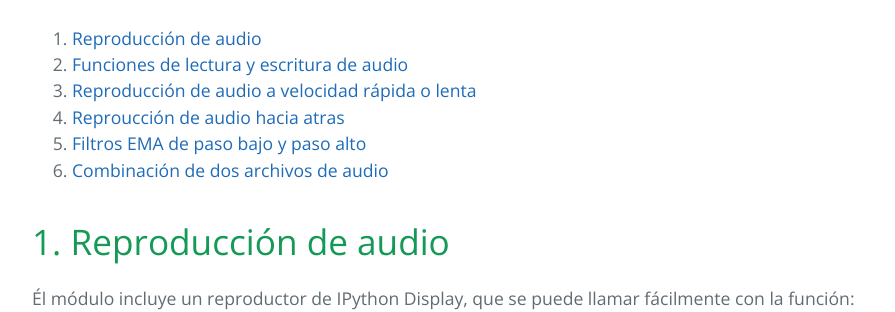
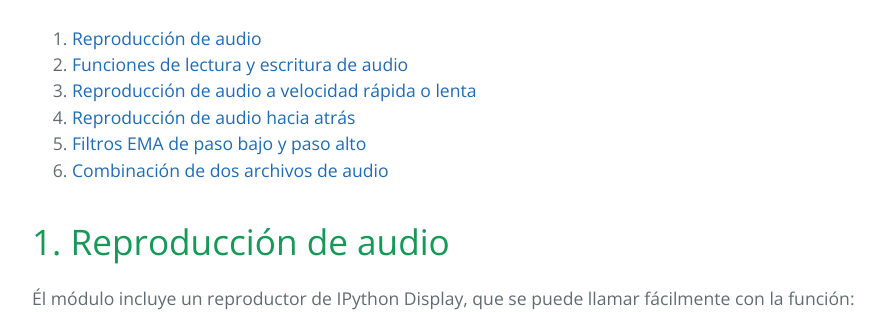
Before and after one commit to DarkNightSoldier/AudioProcessing, a Jekyll site: the page built from acerca.md, in a window 1280 px wide and 900 px high, scrolled down 412 px. Shown: the part 155-467 px from the top of the window, without its empty margins (192-1087 px from the left). Built offline with Jekyll 4.4.1, drawn with Linux system fonts in a browser that asks for light colours.

Commit message:
Update page

```diff
--- a/acerca.md
+++ b/acerca.md
@@ -15,7 +15,7 @@ Para abrir el Notebook en **Google Colaboratory**:
 1. [Reproducción de audio](#1-reproducción-de-audio)
 2. [Funciones de lectura y escritura de audio](#2-funciones-de-lectura-y-escritura-de-audio)
 3. [Reproducción de audio a velocidad rápida o lenta](#3-reproducción-de-audio-a-velocidad-rápida-o-lenta)
-4. [Reproucción de audio hacia atras](#4-reproducción-de-audio-hacia-atrás)
+4. [Reproducción de audio hacia atrás](#4-reproducción-de-audio-hacia-atrás)
 5. [Filtros EMA de paso bajo y paso alto](#5-filtros-EMA-de-paso-bajo-y-paso-alto)
 6. [Combinación de dos archivos de audio](#6-combinación-de-dos-archivos-de-audio)
 
```
